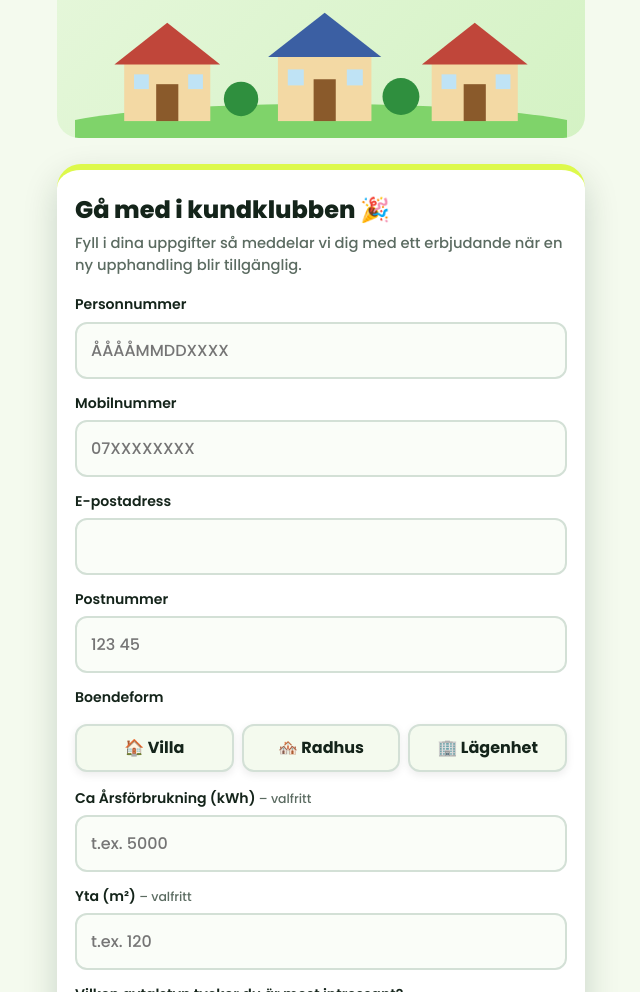
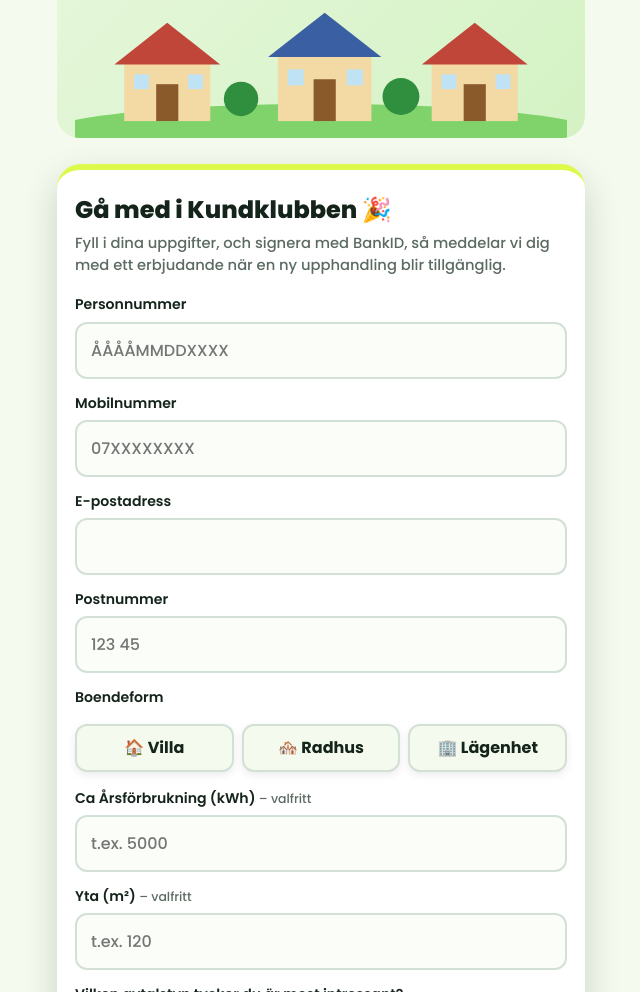
Before and after one commit to Robinaxen-sudo/Kundklubb---Elavtal, a plain HTML site: page index.html in a window 1280 px wide. Shown: the part 1353-2345 px from the top of the page, without its empty margins (319-959 px from the left). Drawn offline with Linux system fonts and the light colour scheme.

Commit message:
Update index.html

```diff
--- a/index.html
+++ b/index.html
@@ -201,8 +201,8 @@
   </div>
 
   <form action="https://api.web3forms.com/submit" method="POST" id="anmalan" class="reveal">
-    <h2>Gå med i kundklubben 🎉</h2>
-    <p class="sub">Fyll i dina uppgifter så meddelar vi dig med ett erbjudande när en ny upphandling blir tillgänglig.</p>
+    <h2>Gå med i Kundklubben 🎉</h2>
+    <p class="sub">Fyll i dina uppgifter, och signera med BankID, så meddelar vi dig med ett erbjudande när en ny upphandling blir tillgänglig.</p>
 
     <input type="hidden" name="access_key" value="1938ff0e-1b70-4781-bfdc-947c9306335c">
     <input type="hidden" name="subject" value="Ny intresseanmälan – Kundklubb Elavtal">
```
